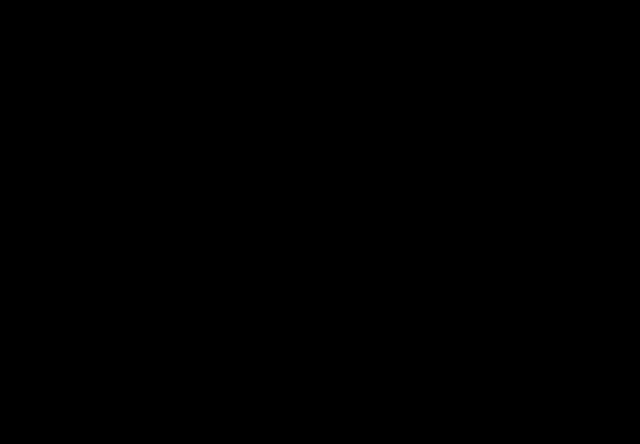
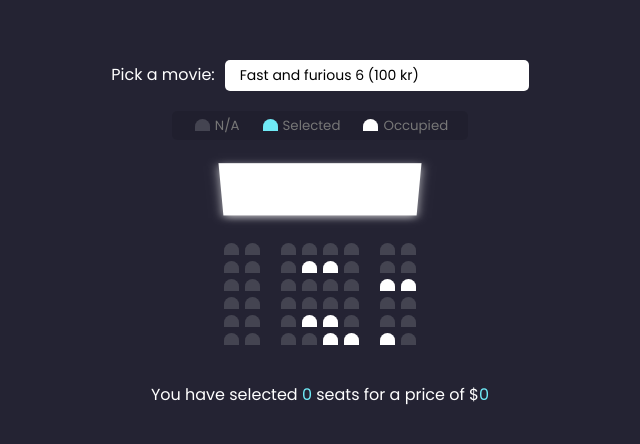
Before and after one commit to THEOD0R1/MovieSeatBookingAssignment, a React (Vite) app: page / in a window 1280 px wide. Shown: the part 174-618 px from the top of the page, without its empty margins (320-960 px from the left). Built offline with nearby package versions, Linux system fonts and the light colour scheme.

Commit message:
feat: added the basic structure from school.

```diff
--- a/src/App.jsx
+++ b/src/App.jsx
@@ -1,12 +1,11 @@
-import './App.css'
+import { BookMovieSeat } from "./Components/BookMovieSeat";
 
 function App() {
-
   return (
-    <>
-     <div></div>
-    </>
-  )
+    <section className="main-app-section">
+      <BookMovieSeat />
+    </section>
+  );
 }
 
-export default App
+export default App;
--- /dev/null
+++ b/src/Components/BookMovieSeat.css
@@ -0,0 +1,116 @@
+@import url("https://fonts.googleapis.com/css?family=Poppins&display=swap");
+
+* {
+  box-sizing: border-box;
+}
+
+.main-app-section {
+  background-color: #242333;
+  color: #fff;
+  font-family: "Poppins", sans-serif;
+  display: flex;
+  flex-direction: column;
+  align-items: center;
+  justify-content: center;
+  height: 100vh;
+  margin: 0;
+}
+
+.movie-container {
+  margin: 20px 0;
+}
+
+.movie-container select {
+  background-color: #fff;
+  border: 0;
+  border-radius: 5px;
+  font-size: 14px;
+  font-family: inherit;
+  margin-left: 10px;
+  padding: 5px 15px;
+  -moz-appearance: none;
+  -webkit-appearance: none;
+  appearance: none;
+}
+
+.container {
+  perspective: 1000px;
+  margin-bottom: 30px;
+}
+
+.seat {
+  background-color: #444451;
+  height: 12px;
+  width: 15px;
+  margin: 3px;
+  border-top-left-radius: 10px;
+  border-top-right-radius: 10px;
+}
+
+.seat.selected {
+  background-color: #6feaf6;
+}
+
+.seat.occupied {
+  background-color: #fff;
+}
+
+.seat:nth-of-type(2) {
+  margin-right: 18px;
+}
+
+.seat:nth-last-of-type(2) {
+  margin-left: 18px;
+}
+
+.seat:not(.occupied):hover {
+  cursor: pointer;
+  transform: scale(1.2);
+}
+
+.showcase .seat:not(.occupied):hover {
+  cursor: default;
+  transform: scale(1);
+}
+
+.showcase {
+  background: rgba(0, 0, 0, 0.1);
+  padding: 5px 10px;
+  border-radius: 5px;
+  color: #777;
+  list-style-type: none;
+  display: flex;
+  justify-content: space-between;
+}
+
+.showcase li {
+  display: flex;
+  align-items: center;
+  justify-content: center;
+  margin: 0 10px;
+}
+
+.showcase li small {
+  margin-left: 2px;
+}
+
+.row {
+  display: flex;
+}
+
+.screen {
+  background-color: #fff;
+  height: 70px;
+  width: 100%;
+  margin: 15px 0;
+  transform: rotateX(-45deg);
+  box-shadow: 0 3px 10px rgba(255, 255, 255, 0.7);
+}
+
+p.text {
+  margin: 5px 0;
+}
+
+p.text span {
+  color: #6feaf6;
+}
--- /dev/null
+++ b/src/Components/BookMovieSeat.jsx
@@ -0,0 +1,99 @@
+import React from "react";
+import "./BookMovieSeat.css";
+
+export const BookMovieSeat = () => {
+  return (
+    <>
+      <div class="movie-container">
+        <label for="movie">Pick a movie:</label>
+        <select name="movie" id="movie">
+          <option value="100">Fast and furious 6 (100 kr)</option>
+          <option value="50">The mummy returns (50 kr)</option>
+          <option value="70">Jumanji: Welcome to the Jungle (70 kr)</option>
+          <option value="40">Rampage (40 kr)</option>
+        </select>
+      </div>
+      <ul class="showcase">
+        <li>
+          <div class="seat"></div>
+          <small>N/A</small>
+        </li>
+        <li>
+          <div class="seat selected"></div>
+          <small>Selected</small>
+        </li>
+        <li>
+          <div class="seat occupied"></div>
+          <small>Occupied</small>
+        </li>
+      </ul>
+      <div class="container">
+        <div class="screen"></div>
+        <div class="row">
+          <div class="seat"></div>
+          <div class="seat"></div>
+          <div class="seat"></div>
+          <div class="seat"></div>
+          <div class="seat"></div>
+          <div class="seat"></div>
+          <div class="seat"></div>
+          <div class="seat"></div>
+        </div>
+        <div class="row">
+          <div class="seat"></div>
+          <div class="seat"></div>
+          <div class="seat"></div>
+          <div class="seat occupied"></div>
+          <div class="seat occupied"></div>
+          <div class="seat"></div>
+          <div class="seat"></div>
+          <div class="seat"></div>
+        </div>
+        <div class="row">
+          <div class="seat"></div>
+          <div class="seat"></div>
+          <div class="seat"></div>
+          <div class="seat"></div>
+          <div class="seat"></div>
+          <div class="seat"></div>
+          <div class="seat occupied"></div>
+          <div class="seat occupied"></div>
+        </div>
+        <div class="row">
+          <div class="seat"></div>
+          <div class="seat"></div>
+          <div class="seat"></div>
+          <div class="seat"></div>
+          <div class="seat"></div>
+          <div class="seat"></div>
+          <div class="seat"></div>
+          <div class="seat"></div>
+        </div>
+        <div class="row">
+          <div class="seat"></div>
+          <div class="seat"></div>
+          <div class="seat"></div>
+          <div class="seat occupied"></div>
+          <div class="seat occupied"></div>
+          <div class="seat"></div>
+          <div class="seat"></div>
+          <div class="seat"></div>
+        </div>
+        <div class="row">
+          <div class="seat"></div>
+          <div class="seat"></div>
+          <div class="seat"></div>
+          <div class="seat"></div>
+          <div class="seat occupied"></div>
+          <div class="seat occupied"></div>
+          <div class="seat occupied"></div>
+          <div class="seat"></div>
+        </div>
+      </div>
+      <p class="text">
+        You have selected <span id="count">0</span> seats for a price of $
+        <span id="total">0</span>
+      </p>
+    </>
+  );
+};
```
